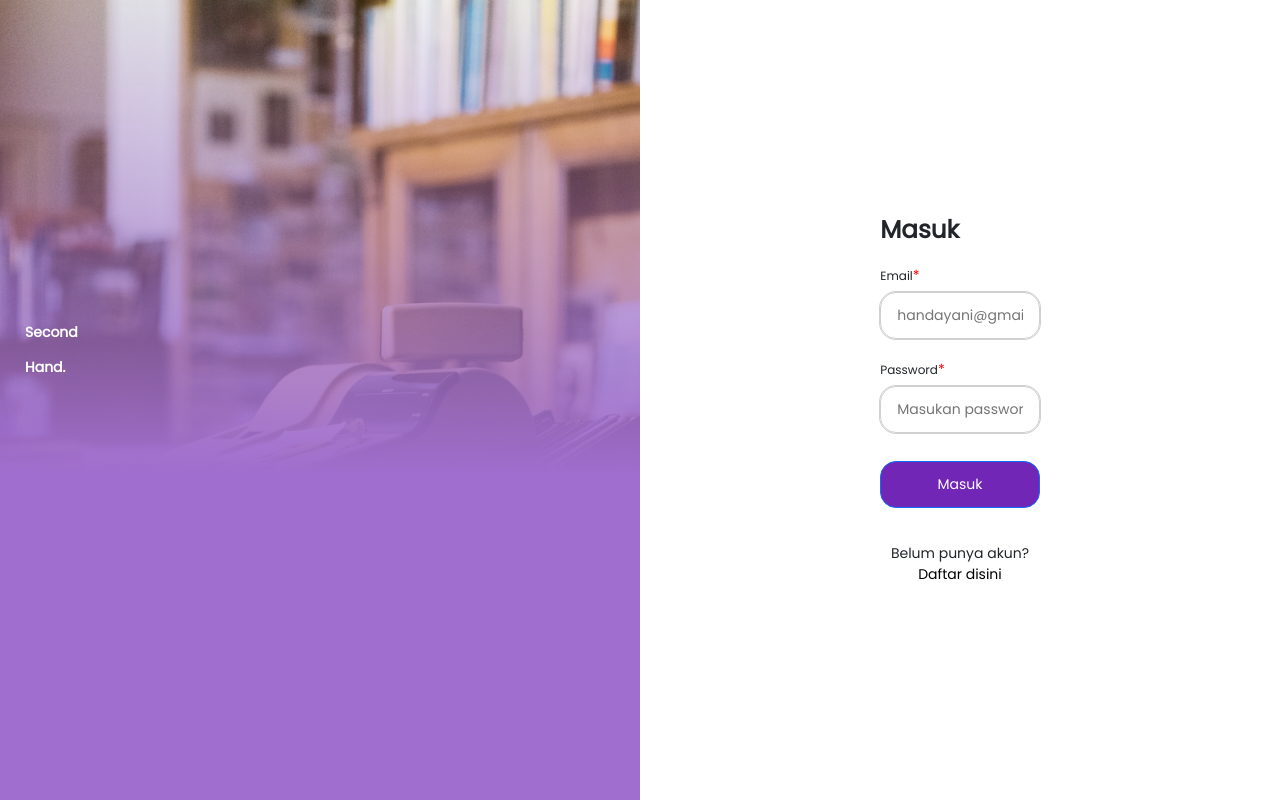
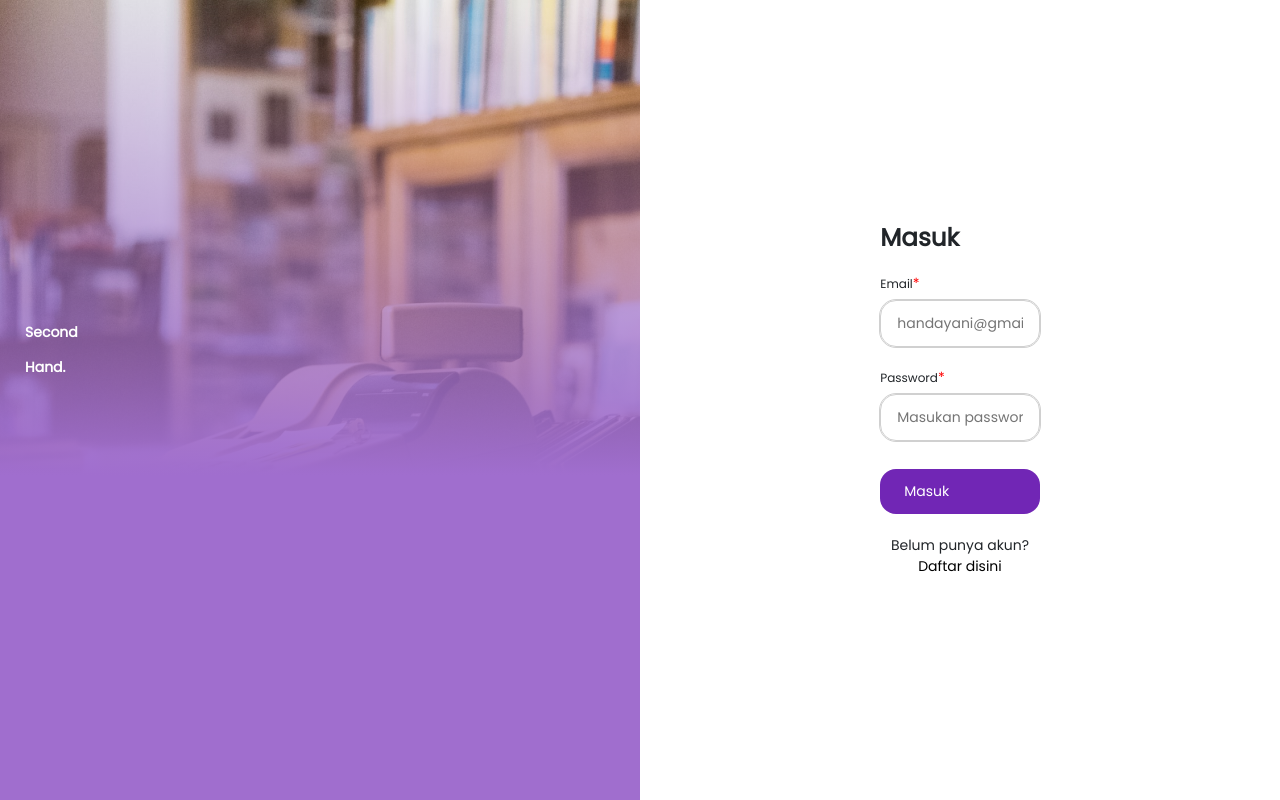
Before and after one commit to Caprice123/Binar-Final-Challenge-Frontend, a React (Create React App) app: page /login in a window 1280 px wide. Built offline with nearby package versions, Linux system fonts and the light colour scheme.

Commit message:
fix: remove actoin button bug

```diff
--- a/src/components/ActionButton/ActionButton.styles.js
+++ b/src/components/ActionButton/ActionButton.styles.js
@@ -5,5 +5,6 @@ export const Wrapper = styled.button`
     padding: 12px 24px;
     width: ${({ width }) => width};
     border-radius: 16px;
+    border: none;
 
 `
--- a/src/components/ActionButton/index.js
+++ b/src/components/ActionButton/index.js
@@ -6,15 +6,20 @@ import { Wrapper } from './ActionButton.styles'
 const ActionButton = ({ width, color, icon, text, onClick, ...additionalProps }) => {
     return (
         <Wrapper type="button"
-                className="btn btn-primary"
+                className="btn d-flex align-items-center btn-primary"
                 width={width}
                 color={color}
                 onClick={onClick}
                 {...additionalProps}
                 >
-                <span>
-                    {icon}
-                </span>
+
+                {
+                    icon && (
+                        <span>
+                            {icon}
+                        </span>
+                    )
+                }
                 { text }
 
         </Wrapper>
--- a/src/components/Grid/index.js
+++ b/src/components/Grid/index.js
@@ -3,9 +3,9 @@ import React from 'react'
 // styles
 import { Wrapper } from './Grid.styles'
 
-const Grid = ({ maxSize, children }) => {
+const Grid = ({ maxSize, children, ...additionalProps }) => {
     return (
-        <Wrapper maxSize={maxSize}>
+        <Wrapper maxSize={maxSize} {...additionalProps}>
             { children }
         </Wrapper>
     )
--- a/src/components/Navbar/index.js
+++ b/src/components/Navbar/index.js
@@ -5,7 +5,6 @@ import { Link } from 'react-router-dom'
 import ActionButton from '../ActionButton'
 
 // styles
-import { Offcanvas } from 'bootstrap'
 import { Wrapper, Content, Actions } from './Navbar.styles'
 
 const Navbar = ({ isOffcanvasOn, withSearchBar, centeredText, navLinks, onClick, ...styles }) => {
@@ -32,7 +31,7 @@ const Navbar = ({ isOffcanvasOn, withSearchBar, centeredText, navLinks, onClick,
 
     return (
         <Wrapper className="fixed-top navbar navbar-expand-lg navbar-light">
-            <Content className="position-relative mx-auto">
+            <Content className="position-relative mx-auto" {...styles}>
                 <button className="navbar-toggler"
                         data-bs-toggle="offcanvas"
                         href="#offcanvasWithBothOptions"
@@ -85,7 +84,6 @@ const Navbar = ({ isOffcanvasOn, withSearchBar, centeredText, navLinks, onClick,
                                                 className="nav-link d-flex align-items-center active"
                                                 aria-current="page"
                                                 to={navLink.to}
-                                                {...styles}
                                                 >
                                                     {
                                                         navLink.type === "text" && (
@@ -105,7 +103,6 @@ const Navbar = ({ isOffcanvasOn, withSearchBar, centeredText, navLinks, onClick,
                                                                             color="#7126B5"
                                                                             icon={navLink.additionalIcon}
                                                                             text={navLink.text}
-                                                                            {...styles}
                                                                             />
                                                         )
                                                     }
@@ -130,15 +127,14 @@ const Navbar = ({ isOffcanvasOn, withSearchBar, centeredText, navLinks, onClick,
                                         className="nav-link d-flex align-items-center active"
                                         aria-current="page"
                                         to={navLink.to}
-                                        {...styles}
                                         >
+                                            {/* TODO: change to mobile compoennt only no component here */}
                                             {
                                                 navLink.type === "button" ? (
                                                     <ActionButton width="100%"
                                                                     color="#7126B5"
                                                                     icon={navLink.additionalIcon}
                                                                     text={navLink.text}
-                                                                    {...styles}
                                                                     />
                                                 ) : (
                                                     navLink.mobileComponent
```
